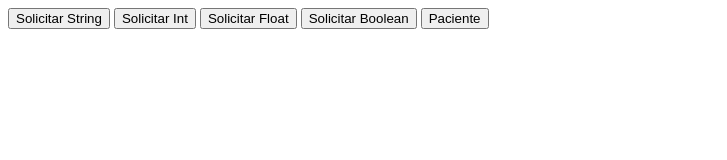
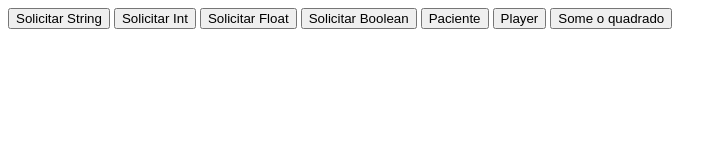
Before and after one commit to XandecoPG/super8-logica, a plain HTML site: page paginas/prompt.html in a window 1280 px wide. Shown: the whole page, without its empty margins (0-727 px from the left). Drawn offline with Linux system fonts and the light colour scheme.

Commit message:
feito exercicios

```diff
--- a/assets/js/prompt.js
+++ b/assets/js/prompt.js
@@ -80,8 +80,40 @@ function paciente() {
         "Urgência: " + urgencia + "\n" +
         "Tempo de espera: " + tempoEspera + " minutos"
     );
+}
 
+function exercicio01() {
+    let nome = prompt("Digite seu nome");
+    let idade = parseInt(prompt("Digite a Idade"));
+    const cidade = prompt("Digite a cidade");
+    let tempoder = confirm("Tem poder?");
+    let poder = ""
+    if (tempoder === true) {
+        poder = prompt("Qual o poder?");
+    }
+    const atuacao = prompt("Quantas atuações teve este mês?")
 
+    alert(
+        "Ficha do player:\n" +
+        "\nNome: " + nome +
+        "\nIdade: " + idade +
+        "\nCidade: " + cidade +
+        "\nPoder: " + (tempoder ? poder : "Não possui") +
+        "\nAtuações: " + atuacao
 
+    )
+}
 
+function exercicio02() {
+    let lateralDireita = parseFloat(prompt("Qual o tamanho da lateral direita?"));
+    let lateralInferior = parseFloat(prompt("Qual o tamanho da lateral inferior?"));
+    let area = lateralDireita * lateralInferior;
+
+    alert(
+        "Soma dos tamanhos\n" +
+        "\nLateral Direita " + lateralDireita +
+        "\nLateral Inferior " + lateralInferior +
+        "\nResultado " + area
+
+    )
 }
--- a/paginas/prompt.html
+++ b/paginas/prompt.html
@@ -15,6 +15,11 @@
 
     <button onclick="paciente()">Paciente</button>
 
+
+    <button onclick="exercicio01()">Player</button>
+
+    <button onclick="exercicio02()">Some o quadrado</button>
+
     <script src="../assets/js/prompt.js"></script>
 
 </body>
```
